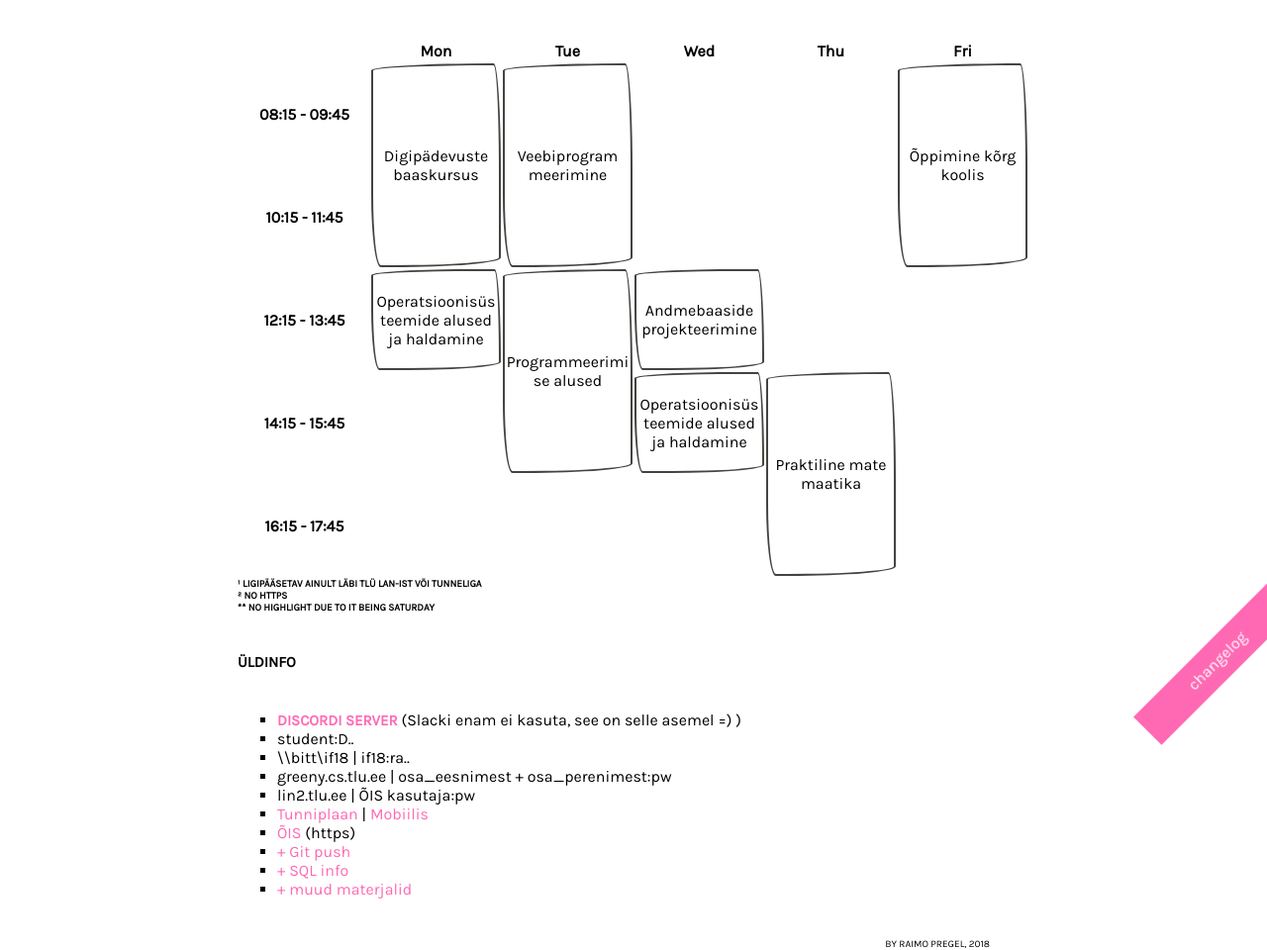
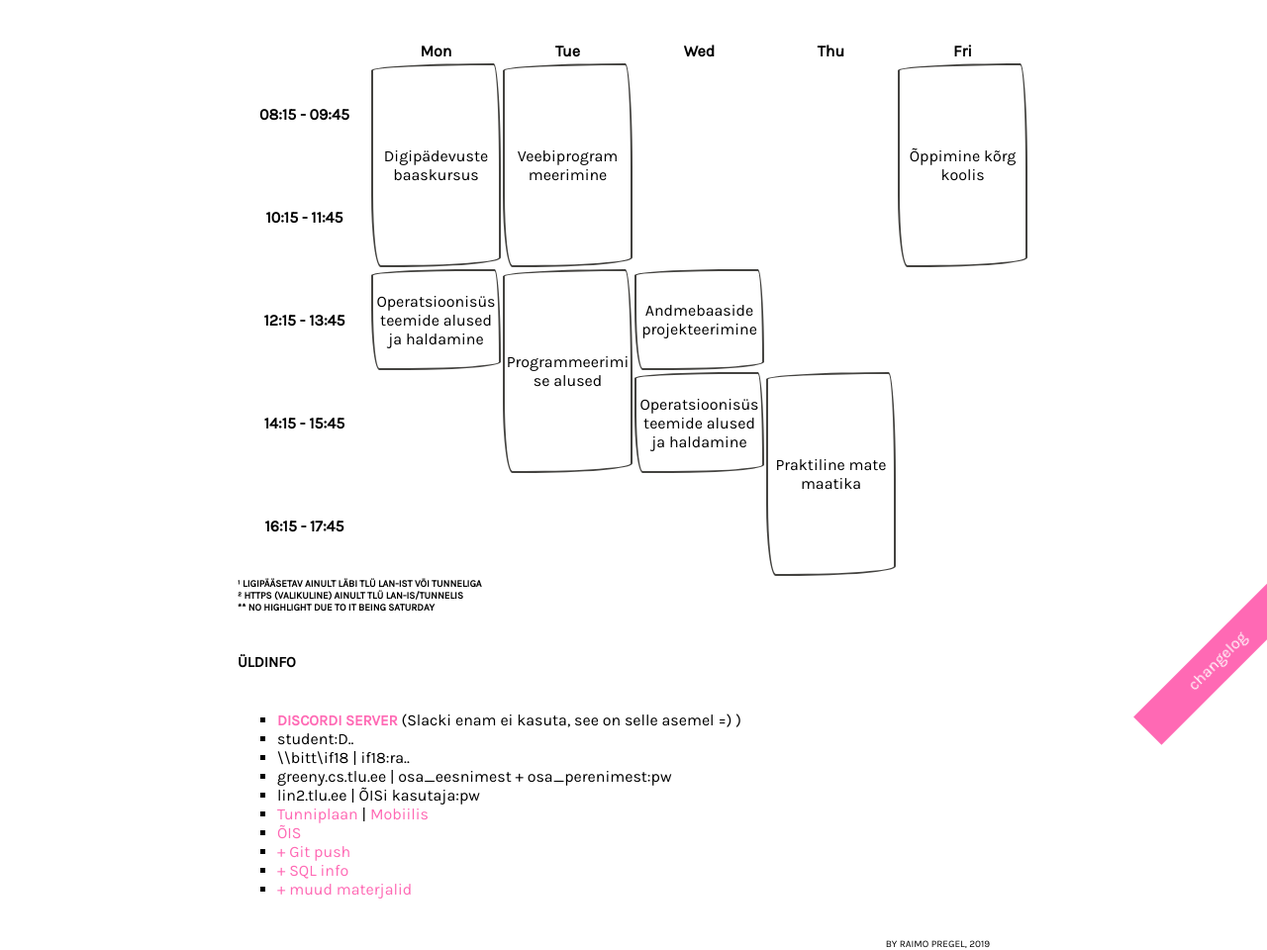
Before and after one commit to raimopew/if18_schedule, a PHP site: page /?tab=1 in a window 1280 px wide. Shown: the part 87-1047 px from the top of the page at 99% size. Run offline with PHP 8.4, Linux system fonts and the light colour scheme; data that the repository does not hold is empty.

Commit message:
Improvements

```diff
--- a/index.php
+++ b/index.php
@@ -313,7 +313,7 @@ if ($numberOfTheDay == 1 or $numberOfTheDay == 2 or $numberOfTheDay == 3 or $num
   </div>
 </div>
 <h2>¹ ligipääsetav ainult läbi TLÜ lan-ist vöi tunneliga</h2>
-<h2>² no https</h2>
+<h2>² https (valikuline) ainult TLÜ lan-is/tunnelis</h2>
 <?php
 
 if ($numberOfTheDay > 5) {
@@ -335,14 +335,14 @@ if ($numberOfTheDay > 5) {
 	<li>student:D..</li>
 	<li>\\bitt\if18 | if18:ra..</li>
 	<li>greeny.cs.tlu.ee | osa_eesnimest + osa_perenimest:pw</li>
-	<li>lin2.tlu.ee | ÕIS kasutaja:pw</li>
+	<li>lin2.tlu.ee | ÕISi kasutaja:pw</li>
 	<li><a href="https://www.tlu.ee/asio/kalenterit2/index.php?cluokka=IFIFB-1&kt=lk&guest=intranet%2Ftu&lang=est" class="special" target="_blank">Tunniplaan</a> | <a href="https://www.tlu.ee/masio/?id=ryhm&ryhm=IFIFB-1" class="special" target="_blank">Mobiilis</a></li>
-	<li><a href="https://ois2.tlu.ee/" class="special" target="_blank">ÕIS</a> (https)</li>
+	<li><a href="https://ois2.tlu.ee/" class="special" target="_blank">ÕIS</a></li>
 	<li><a id="hide40" href="#hide40" class="hide special">+ Git push</a><a id="show40" href="#show40" class="show special">- Git push</a><div class="more"><p>git add .</p><p>git commit -m "kommentaar"</p><p>git push</p></div></li>
 	<li><a id="hide41" href="#hide41" class="hide special">+ SQL info</a><a id="show41" href="#show41" class="show special">- SQL info</a><div class="more"><p><a href="https://greeny.cs.tlu.ee/phpMyAdmin" class="special" target="_blank">greeny.cs.tlu.ee/phpMyAdmin</a> (ainult tunneliga)</p><p>greeny (putty): mysql -uif.. -pif.. if18_nimi (spetsiaalselt ei kirjutanud välja)</p></div></li>
 	<li><a id="hide42" href="#hide42" class="hide special">+ muud materjalid</a><a id="show42" href="#show42" class="show special">- muud materjalid</a><div class="more"><p><a href="http://caupo.ee/tlu/" class="special" target="_blank">http://caupo.ee/tlu/</a></p><p><a href="http://www.cs.tlu.ee/instituut/nouded/lopu_too/yliopilastoode_vormistusjuhend_2016a.pdf" class="special" target="_blank">Lõputöö vormistamise juhend</a></p><p><a href="https://madis0.gitlab.io/tlu-eap/" class="special" target="_blank">Madise EAP calc</a></p><p><a href="https://drive.google.com/drive/u/0/folders/16hDQYkxrAxfkkIYyaWXUOwvxAp4VpnH1" class="special" target="_blank">Caupo TLÜ Google Drive Shared</a></p><p><a href="https://products.office.com/en/student/office-in-education" class="special" target="_blank">Office 365 for students for free</a></p></div></li>
 </ul>
-<div class="by">by Raimo Pregel, 2018</div>
+<div class="by">by Raimo Pregel, 2019</div>
 </div>
 
 </body>
```
